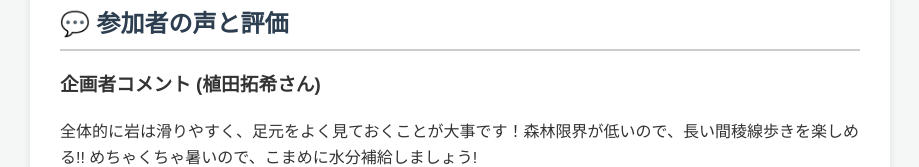
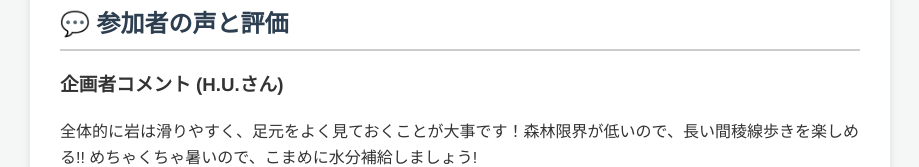
Before and after one commit to tohojin1967-cloud/toho-site, a plain HTML site: page tanigawa-dake.html in a window 1280 px wide. Shown: the part 1068-1235 px from the top of the page, without its empty margins (180-1099 px from the left). Drawn offline with Linux system fonts and the light colour scheme.

Commit message:
Update organizer comment from Ueda to H.U.

```diff
--- a/tanigawa-dake.html
+++ b/tanigawa-dake.html
@@ -154,7 +154,7 @@
         <div class="section feedback">
             <h2>💬 参加者の声と評価</h2>
 
-            <h3>企画者コメント (植田拓希さん) </h3>
+            <h3>企画者コメント (H.U.さん) </h3>
             <p>全体的に岩は滑りやすく、足元をよく見ておくことが大事です！森林限界が低いので、長い間稜線歩きを楽しめる!! めちゃくちゃ暑いので、こまめに水分補給しましょう!</p>
 
             <h3>参加者の主な意見 </h3>
```
